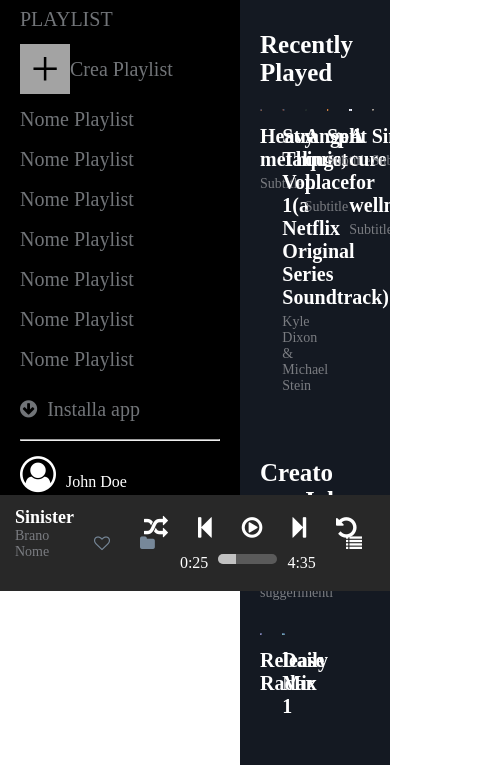
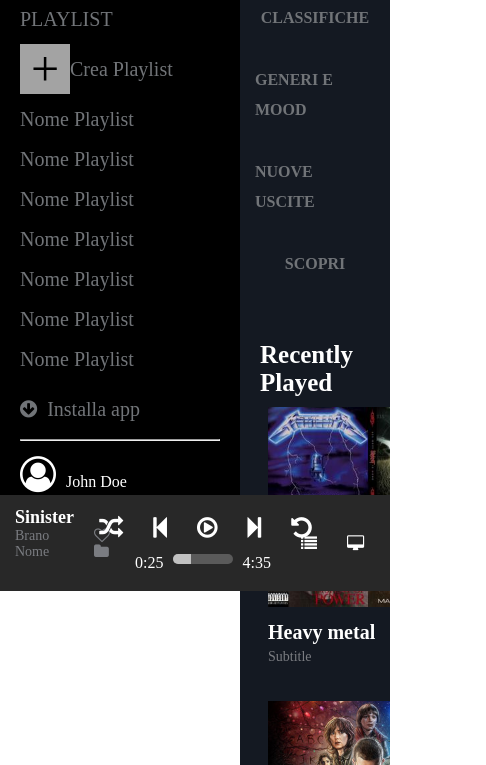
Before and after one commit to Drakon9927/html-css-spotifyweb, a plain HTML site: page index.html in a window 390 px wide. Shown: the part 253-1018 px from the top of the page, 486 px wide, since content can reach past the window. Drawn offline with Linux system fonts and the light colour scheme.

Commit message:
media query

```diff
--- a/css/style.css
+++ b/css/style.css
@@ -20,6 +20,7 @@ header{
     position: fixed;
     top: 0;
     left: 0;
+    z-index: 2;
 }
 
 .upgradediv{
@@ -116,6 +117,12 @@ hr{
     justify-content: flex-end;
 }
 
+nav{
+    position: relative;
+    z-index: 1;
+    margin-left: 15rem;
+}
+
 nav, nav>ul{
     background-color: #141922;
     gap: 20px;
@@ -147,7 +154,7 @@ nav .hov6:hover hr {
     opacity: 1;
 }
 
-
+/* ******* */
 
 .flexrow{
     display: flex;
@@ -191,11 +198,13 @@ header i, header span{
     display: flex;
     flex-direction: row;
     margin-bottom: 30px;
+    justify-content: flex-start;
+    overflow: visible;
   }
 
   .box {
     width: calc(16.6666% - 1rem);
-    margin-right: 20px;
+    margin: 0 0.5rem 1rem 0.5rem;
   }
 
   .image-container {
@@ -281,7 +290,7 @@ h5{
 }
 
 .fbox i{
-    color: lightslategray;
+    color: #7A7C81;
     margin: 0 15px;
 }
 
@@ -343,3 +352,44 @@ h5{
 header p{
     margin: 0;
 }
+
+
+/* Media Query */
+
+    /* mid */
+    @media all and (max-width:992px) {
+        nav ul {
+            flex-wrap: wrap;
+        }
+
+        main>.container{
+            flex-wrap: wrap;
+        }
+
+        .box {
+            min-width: 140px;
+        }
+
+        .minimage-container {
+            width: 20%;
+        }
+
+
+
+
+
+    }
+
+    @media all and (max-width:748px) {
+
+        .box {
+            min-width: 200px;
+        }
+
+        .fbox>.textbox:last-child{
+            flex-direction: column;
+        }
+
+
+
+    }
```
